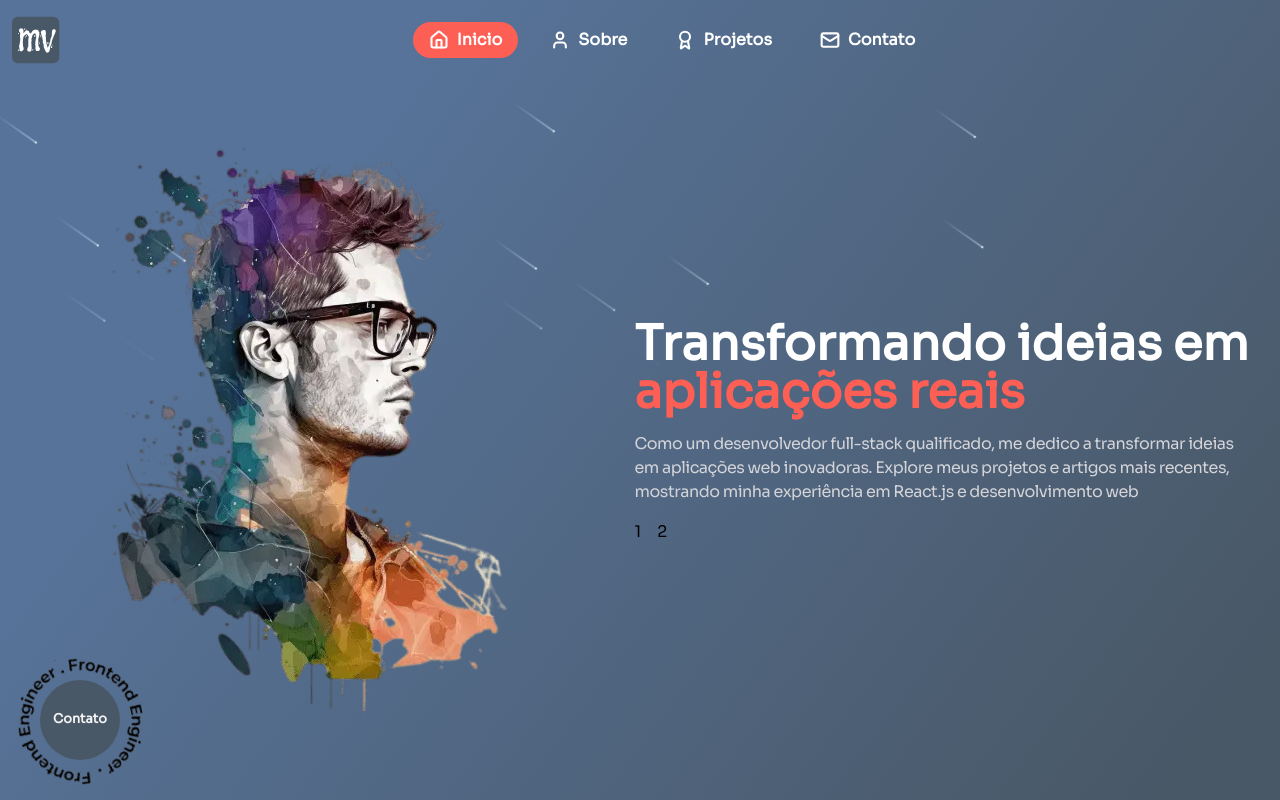
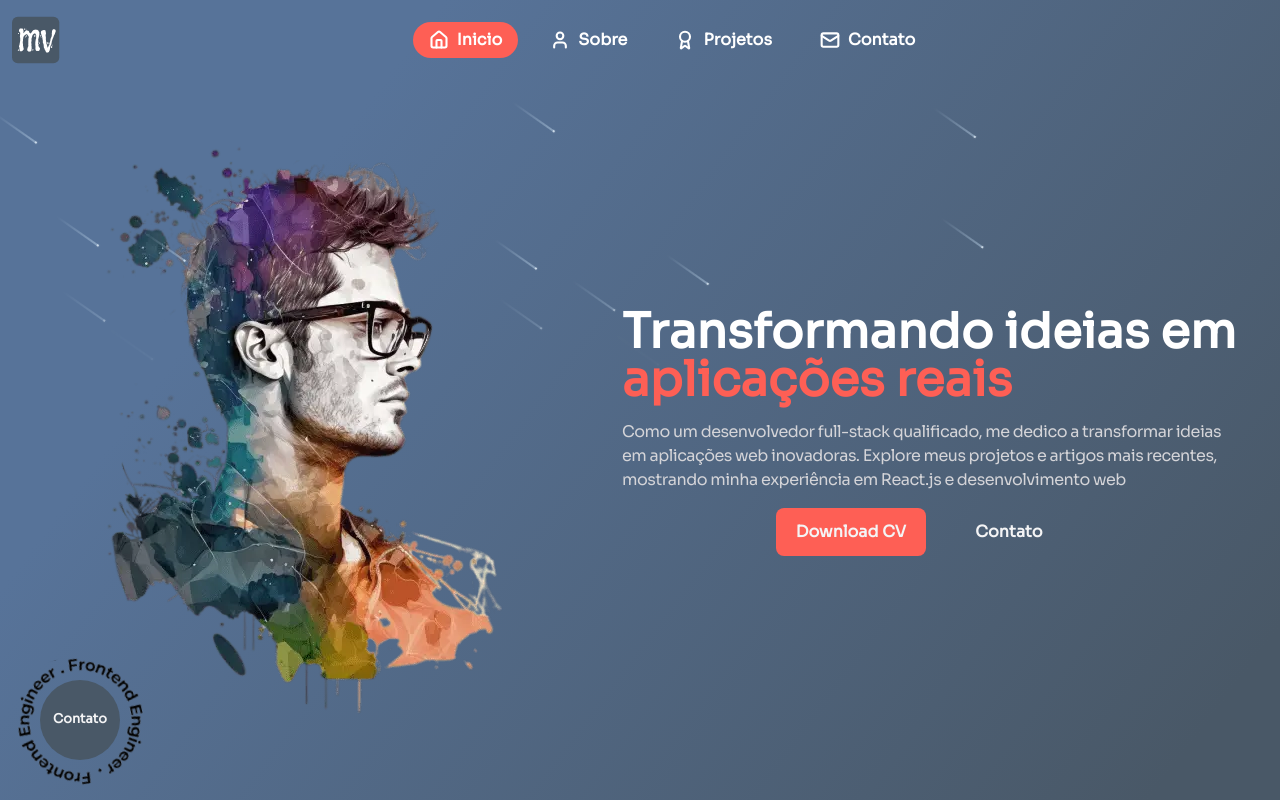
Before and after one commit to markinascimento/portifolio, a Next.js app: page / in a window 1280 px wide. Built offline with nearby package versions, Linux system fonts and the light colour scheme.

Commit message:
refactor(style): adjuste in spacing from homepage

```diff
--- a/src/app/page.tsx
+++ b/src/app/page.tsx
@@ -2,6 +2,7 @@
 
 // -> NextJS
 import Image from "next/image";
+import Link from "next/link";
 
 // -> Components
 import { CircularText } from "@/components/circular-text";
@@ -15,23 +16,34 @@ export default function Home() {
     <Container>
       <Image src={img} alt="wdlqkjwd" priority className="" />
 
-      <section className="flex flex-col items-start justify-center px-2 gap-4">
-        <h1 className="text-5xl text-white font-semibold w-[615px]">
+      <section className="flex flex-col items-center justify-center w-full h-full pr-6 gap-4 lg:items-start lg:w-1/2">
+        <h1 className="text-2xl text-white font-semibold lg:text-5xl">
           Transformando ideias em <br />
           <strong className="text-pallet-red"> aplicações reais </strong>
         </h1>
 
-        <p className="w-full max-w-[615px] text-zinc-300 font-medium tracking-[-0.5px]">
+        <p className="w-full text-zinc-300 text-left font-medium tracking-[-0.5px] break-words lg:max-w-[615px]">
           Como um desenvolvedor full-stack qualificado, me dedico a transformar
           ideias em aplicações web inovadoras. Explore meus projetos e artigos
           mais recentes, mostrando minha experiência em React.js e
           desenvolvimento web
         </p>
 
-        <div className="flex gap-4">
-          <button> 1 </button>
-          <button> 2 </button>
-        </div>
+        <footer className="grid grid-cols-2 gap-2 w-1/2 mx-auto">
+          <Link
+            href="#"
+            className="flex items-center justify-center min-h-12 bg-pallet-red rounded-lg text-zinc-100 font-semibold hover:opacity-80 transition-opacity"
+          >
+            Download CV
+          </Link>
+
+          <Link
+            href="/contact"
+            className="flex items-center justify-center min-h-12 rounded-lg text-zinc-100 font-semibold hover:underline"
+          >
+            Contato
+          </Link>
+        </footer>
       </section>
 
       <CircularText />
--- a/src/components/circular-text.tsx
+++ b/src/components/circular-text.tsx
@@ -1,5 +1,9 @@
+// -> NextJS
+import Image from "next/image";
+import Link from "next/link";
+
+// -> Images
 import logo from "@/assets/circle-persona.svg";
-import Image from "next/image";
 
 export function CircularText() {
   return (
@@ -10,9 +14,12 @@ export function CircularText() {
         className="animate-spin-slow w-40 h-40"
       />
 
-      <div className="bg-pallet-secondary flex items-center justify-center absolute h-20 w-20 rounded-full">
+      <Link
+        href="/contact"
+        className="bg-pallet-secondary flex items-center justify-center absolute h-20 w-20 rounded-full"
+      >
         <small className="text-zinc-100 font-semibold ">Contato</small>
-      </div>
+      </Link>
     </div>
   );
 }
```
